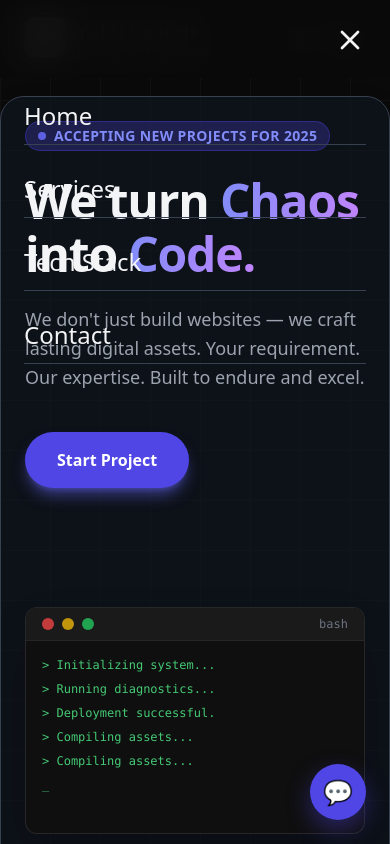
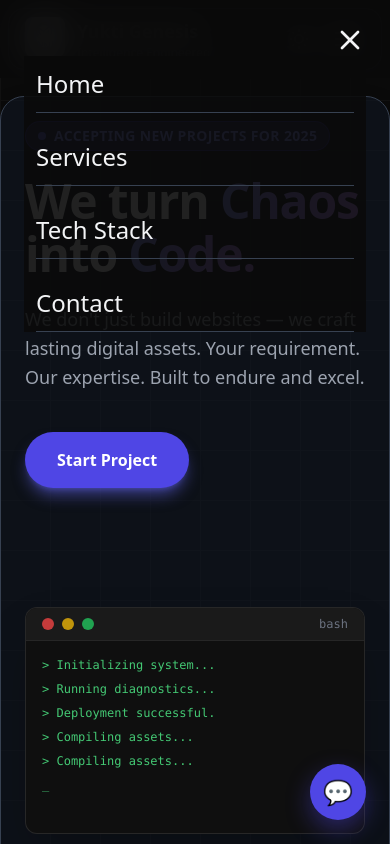
Before and after one commit to yuktidev/yuktienterprise, a React (Vite) app: page / in a window 390 px wide. Both pictures are taken after a click on the button 345 px from the left and 39 px from the top of the page. Shown: the top 844 px of the page. Built offline with nearby package versions, Linux system fonts and the light colour scheme.

Commit message:
Header mobile view isssue fix

```diff
--- a/src/App.tsx
+++ b/src/App.tsx
@@ -1062,7 +1062,7 @@ const Header = ({ isScrolled, openAuthModal, toggleTheme, config }) => {
 							<NeoIcons.X className="w-8 h-8" />
 						</button>
 					</div>
-					<div className="flex flex-col space-y-4 mt-8">
+					<div className={`flex flex-col space-y-4 px-3 ${headerBg}`}>
 						{navItems.map((item, i) => (
 							<a
 								key={i}
```
